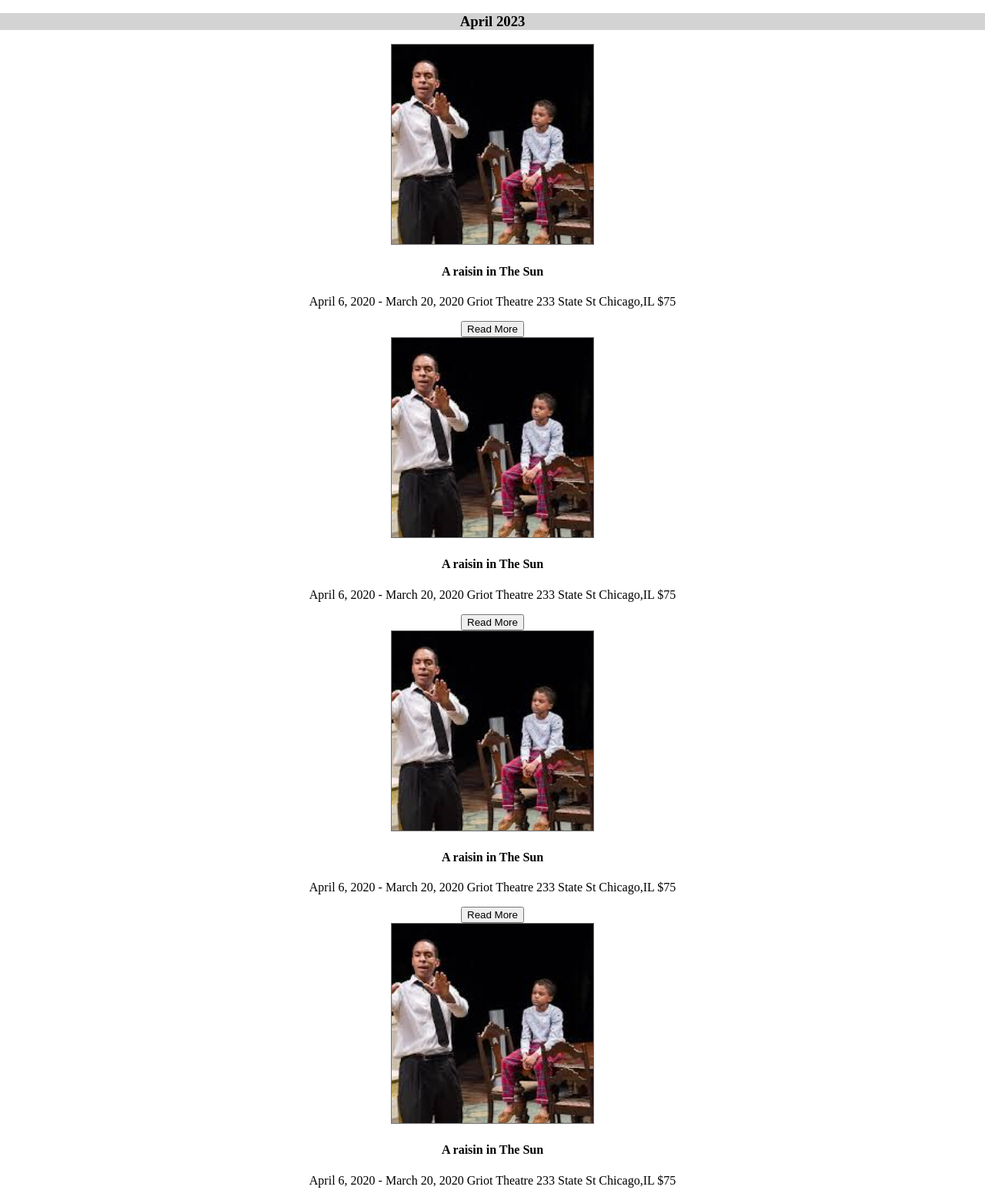
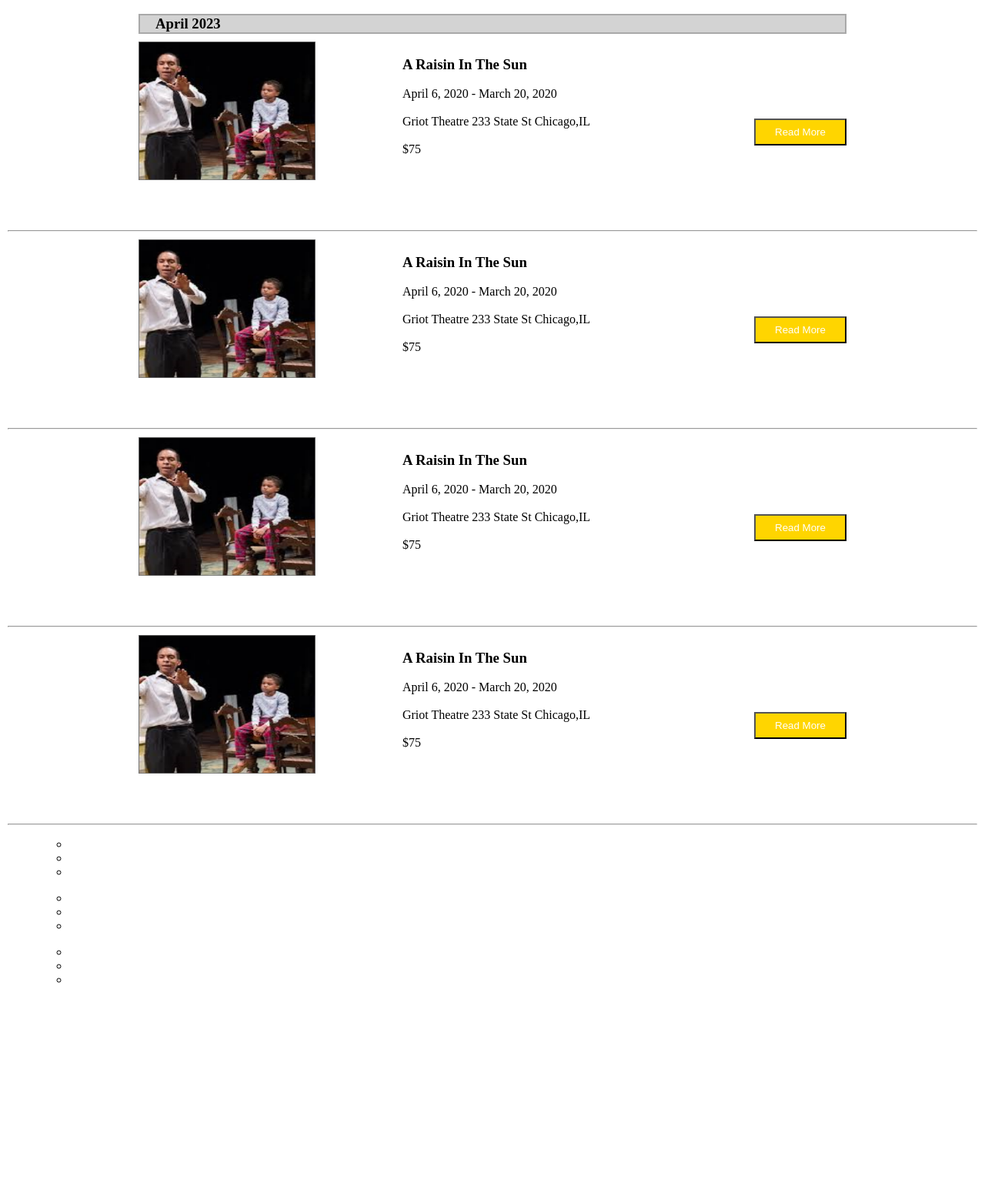
Before and after one commit to bkill21/Theater-Page-Coding-Temple-, a plain HTML site: page index.html in a window 1280 px wide. Shown: the part 398-1944 px from the top of the page at 77% size. After the commit the page ends 1706 px from the top, so only its background shows below. Drawn offline with Linux system fonts and the light colour scheme.

Commit message:
HW turn in

```diff
--- a/index.html
+++ b/index.html
@@ -45,64 +45,84 @@
         </div>
     </section>
 
-    <section class="shows">
-        <h3>April 2023</h3>
-        <div class="article">
 
-            <div class="pic">
-                <img src="./images/actors.png" alt="Could note display stage picture...">
-                <h4>A raisin in The Sun</h4>
-                <p>April 6, 2020 - March 20, 2020
-                    Griot Theatre 233 State St Chicago,IL
-                    $75</p>
-                <div class="button">
+    <div class="main">
+        <h3 class="date">April 2023</h3>
+
+        <div class="show-cards">
+            <div class="card card-pic" >
+                <img class="img-size" src="./images/actors.png" alt="">
+            </div>
+            <div class="card card-text">
+                <h3 class="card-title">A Raisin In The Sun</h3>
+                <p>April 6, 2020 - March 20, 2020</p></br>
+                <p>Griot Theatre 233 State St Chicago,IL</p></br>
+                <p>$75</p>
+            </div>
+            <div class="card card-button">
                 <form action="">
-                        <input type="submit" value="Read More">
+                    <input class="read-more" type="submit" value="Read More">
                 </form>
             </div>
         </div>
+        <hr>
 
-            <div class="pic">
-                <img src="./images/actors.png" alt="Could note display stage picture...">
-                <h4>A raisin in The Sun</h4>
-                <p>April 6, 2020 - March 20, 2020
-                    Griot Theatre 233 State St Chicago,IL
-                    $75</p>
-                <div class="button">
+        <div class="show-cards">
+            <div class="card card-pic" >
+                <img class="img-size" src="./images/actors.png" alt="">
+            </div>
+            <div class="card card-text">
+                <h3 class="card-title">A Raisin In The Sun</h3>
+                <p>April 6, 2020 - March 20, 2020</p></br>
+                <p>Griot Theatre 233 State St Chicago,IL</p></br>
+                <p>$75</p>
+            </div>
+            <div class="card card-button">
                 <form action="">
-                        <input type="submit" value="Read More">
+                    <input class="read-more" type="submit" value="Read More">
                 </form>
             </div>
         </div>
-
-            <div class="pic">
-                <img src="./images/actors.png" alt="Could note display stage picture...">
-                <h4>A raisin in The Sun</h4>
-                <p>April 6, 2020 - March 20, 2020
-                    Griot Theatre 233 State St Chicago,IL
-                    $75</p>
-                <div class="button">
+        <hr>
+        <div class="show-cards">
+            <div class="card card-pic" >
+                <img class="img-size" src="./images/actors.png" alt="">
+            </div>
+            <div class="card card-text">
+                <h3 class="card-title">A Raisin In The Sun</h3>
+                <p>April 6, 2020 - March 20, 2020</p></br>
+                <p>Griot Theatre 233 State St Chicago,IL</p></br>
+                <p>$75</p>
+            </div>
+            <div class="card card-button">
                 <form action="">
-                        <input type="submit" value="Read More">
+                    <input class="read-more" type="submit" value="Read More">
                 </form>
             </div>
         </div>
-
-            <div class="pic">
-                <img src="./images/actors.png" alt="Could note display stage picture...">
-                <h4>A raisin in The Sun</h4>
-                <p>April 6, 2020 - March 20, 2020
-                    Griot Theatre 233 State St Chicago,IL
-                    $75</p>
-                <div class="button">
+        <hr>
+        <div class="show-cards">
+            <div class="card card-pic" >
+                <img class="img-size" src="./images/actors.png" alt="">
+            </div>
+            <div class="card card-text">
+                <h3 class="card-title">A Raisin In The Sun</h3>
+                <p>April 6, 2020 - March 20, 2020</p></br>
+                <p>Griot Theatre 233 State St Chicago,IL</p></br>
+                <p>$75</p>
+            </div>
+            <div class="card card-button">
                 <form action="">
-                        <input type="submit" value="Read More">
+                    <input class="read-more" type="submit" value="Read More">
                 </form>
             </div>
         </div>
-        </div>
-    </section>
-    <section class="bottom">
+        <hr>
+
+
+
+
+        <div class="bottom">
             <map name=""></map>
             <ul>
                 <ul class="info">
@@ -125,7 +145,7 @@
                     <li></li>
                 </ul>
             </ul>
-    </section>
+        </div>
 
 
 
--- a/styles.css
+++ b/styles.css
@@ -31,8 +31,9 @@ section{
     background-color:black
 
 }
-.nav-links ul{
-    margin: 0px;
+.nav-links{
+    padding: 0px;
+    background-color: black;
 }
 .nav-links li{
     list-style-type: none;
@@ -58,18 +59,107 @@ section{
 .hero-text{
     vertical-align: center;
     text-align: center;
+    font-size: 40px;
     color: white;
-    padding-top: 100px;
+    padding-top: 70px;
 }
 
-/* Shows section */
-.pic{
+/* Middle Section */
+.main{
+    /* border: 2px solid red; */
+    padding: 10px 10px;
+
+
+}
+        /* Date Box */
+.date{
+    background-color: lightgray;
+    border: 2px solid darkgray;
     align-items: center;
-    display: inline;
-    width: 60%;
+    text-align: left;
+    padding-left: 20px;
+    margin: 10px 170px;
+
 }
 
-h3{
-    background-color: lightgray;
-    align-items: center;
+        /* Show Cards */
+.show-cards{
+    display: flex;
+    justify-content: space-between;
+    margin: 10px 170px;
 }
+
+/* .card{
+    /* border: 2px solid red;
+} */
+
+/* .card-pic{
+    /* border: 2px solid red;
+} */
+
+.img-size{
+    height: 180px;
+    width: 230px;
+
+}
+
+/* .card-text{
+    /* border: 2px solid red;
+} */
+
+.card-text p{
+    margin: 0px;
+    text-align: left;
+}
+
+.card-title{
+    /* border: 2px solid red; */
+    text-align: left;
+}
+
+/* .card-button{
+    /* border: 2px solid red;
+} */
+
+.read-more{
+    width: 120px;
+    height: 35px;
+    color: white;
+    background-color: rgb(255, 213, 0);
+    margin:100px 0px 100px 100px;
+
+}
+/* Mobile Layout */
+@media (max-width:450px){
+   h1{
+    font-size: 70px;
+   }
+    .date{
+    max-width: 100%;
+    margin: 10px;
+   }
+
+    .show-cards{
+        margin: 10px;
+        display: grid;
+        grid-auto-rows: auto;
+        grid-template-columns: repeat(2, 1fr);
+        grid-template-areas:
+        "pic title"
+        "pic button";
+    }
+    .card-pic{
+        grid-area: pic;
+    }
+    .card-title{
+        margin: 10px;
+        grid-area: title;
+    }
+    .read-more{
+        margin: 0px;
+        grid-area: button;
+    }
+    .card-text p{
+        display: none;
+    }
+}
```
Lines whose indentation alone changed are shown as unchanged.
